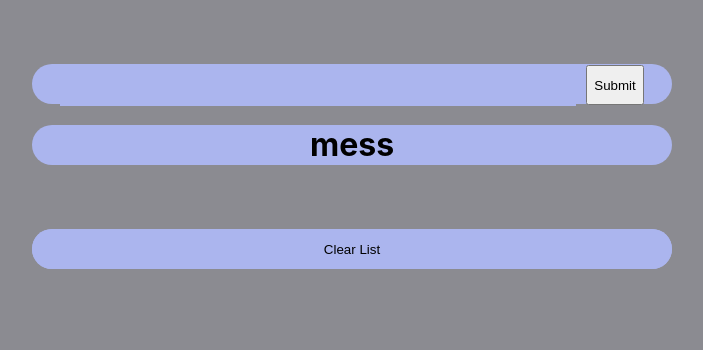
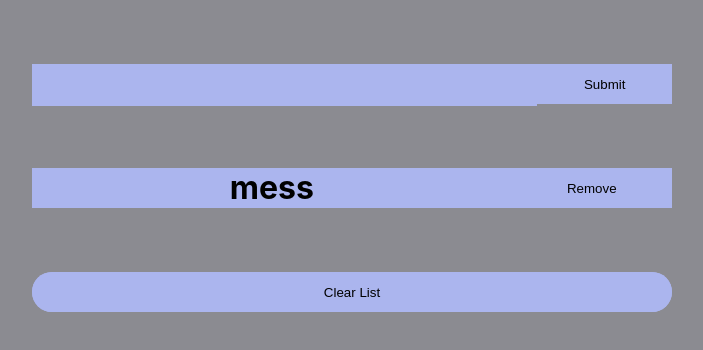
Before and after one commit to Gerald-Z/Todo-List, a React (Create React App) app in the folder todolist/: page / in a window 1280 px wide. Shown: the top 350 px of the page, without its empty margins (288-991 px from the left). Built offline with nearby package versions, Linux system fonts and the light colour scheme.

Commit message:
Added CSS Grid to organize elements

```diff
--- a/todolist/src/pages/entry.js
+++ b/todolist/src/pages/entry.js
@@ -10,7 +10,7 @@ export default class Entry extends React.Component {
 
     render () {
         return (
-            <div className='center'> <h1> {this.props.content} </h1> </div>
+            <div className='center'> <h1 className="entryText"> {this.props.content} </h1> <button className="remove">Remove</button></div>
         )
     }
 }
--- a/todolist/src/pages/input.js
+++ b/todolist/src/pages/input.js
@@ -10,7 +10,10 @@ const Input = (props) => {
     function localHandleChange(e) {
         e.preventDefault();
        // console.log("The string was", string);
-        props.handleChange([...props.list, string]);
+       if (typeof string === 'undefined') {
+       } else {
+            props.handleChange([...props.list, string]);
+       }
         inputRef.current.value = '';
     }
 
--- a/todolist/src/pages/list.css
+++ b/todolist/src/pages/list.css
@@ -9,22 +9,25 @@ body {
     width: 50%;
     height: 5vh;
     text-align: center;
-    border-radius: 20px;
+    display: grid;
+    grid-template-columns: auto auto auto auto auto;
 }
 
 .clearContainer, .inputContainer {
     margin-top: 5%;
+    margin-bottom: 5%;
+    border-radius: 20px;
 }
 
-#inputSubmit {
-    margin-left: 10px;
+#inputSubmit, .remove {
+    background-color: rgb(171, 181, 238);
+    border: none;
     height: 100%;
 }
 
 #inputText {
     border: none;
     background-color: rgb(171, 181, 238);
-    width: 80%;
     height: 100%
 }
 
@@ -36,4 +39,16 @@ body {
     width: 100%;
     height: 100%;
     border-radius: 20px;
+    grid-column: 1 / 6;
 }
+
+
+.entryText, #inputText {
+    grid-column: 1 / 5;
+    margin: 0px;
+}
+
+.remove, #inputSubmit {
+    grid-column: 5;
+    margin: 0px;
+}
```
